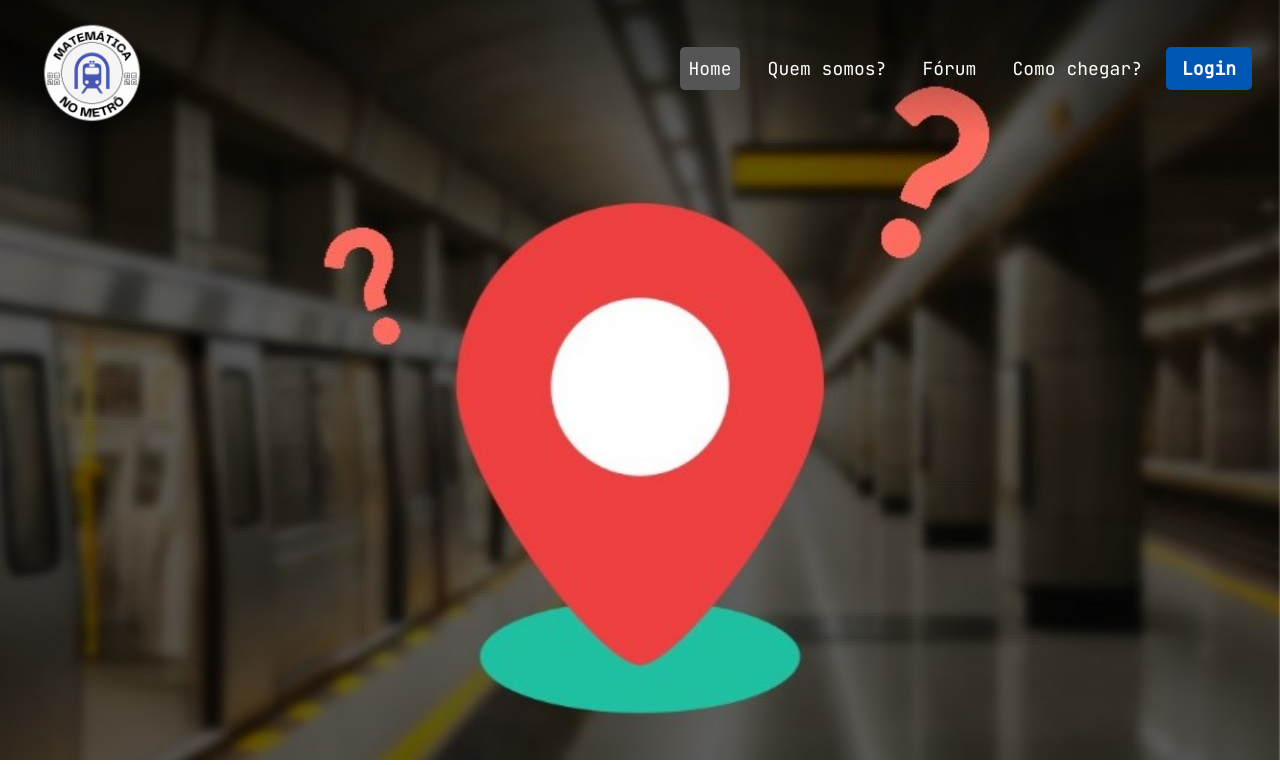
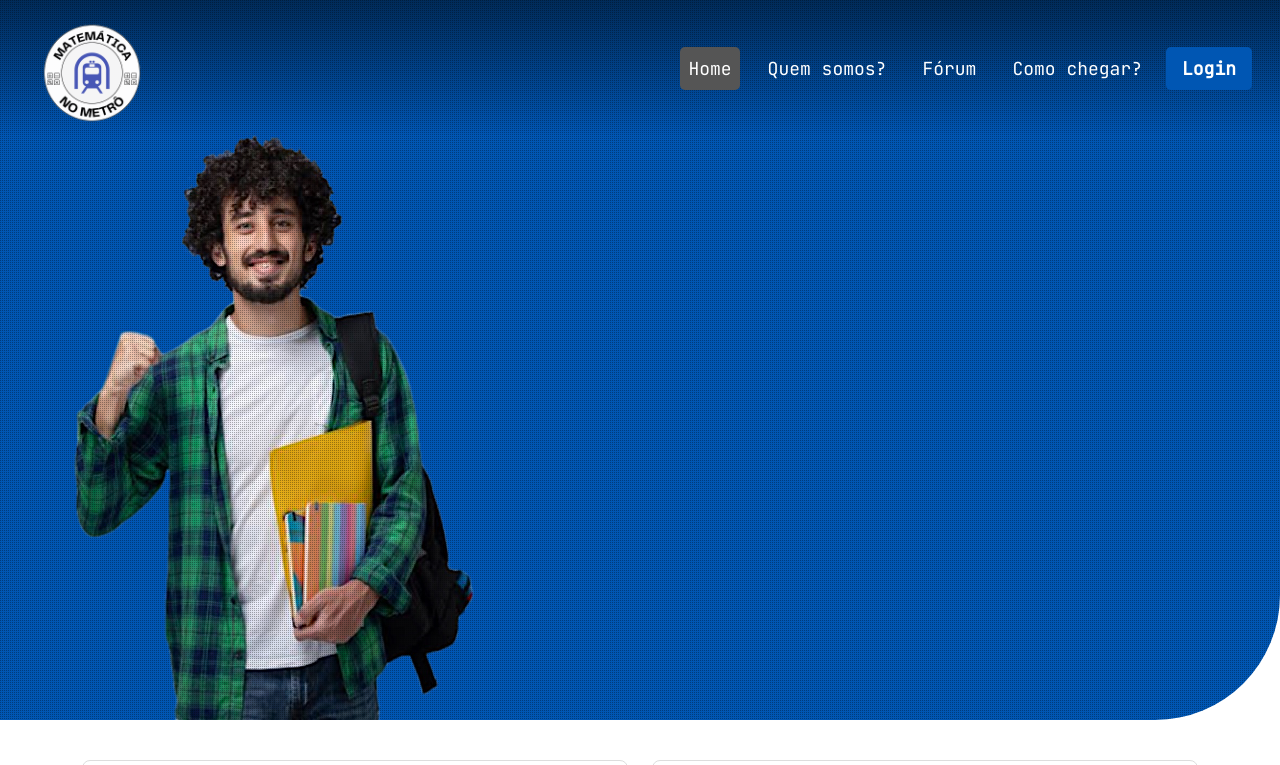
Before and after one commit to jcalladoo/projetoDefinitivo, a plain HTML site: page HTML/index.html in a window 1280 px wide. Shown: the top 765 px of the page. Drawn offline with nearby package versions, Linux system fonts and the light colour scheme; grey boxes are pictures that could not be loaded.

Commit message:
retirada do carossel, com add imagem fundo azul e reticula

```diff
--- a/CSS/index.css
+++ b/CSS/index.css
@@ -260,3 +260,18 @@ body {
 p>a{
     color: white;
 }
+#index_image{
+    width: 100%;
+    height: 90vh;
+    border-bottom-right-radius: 125px;
+}
+.reticula{
+    width: 100%;
+    height: 100%;
+    background-image: url(../imagens/image_patern.png);
+    position: absolute;
+    border-bottom-right-radius: 125px;
+}
+.image_index{
+    position: relative;
+}
--- a/HTML/index.html
+++ b/HTML/index.html
@@ -28,8 +28,7 @@
         <nav class="navbar navbar-expand-lg custom-menu">
             <div class="container-fluid">
                 <a href="../html/index.html" class="navbar-brand">
-                    <img src="../imagens/logo_final_mt.PNG" alt="Logo Matemática no Metrô"
-                        class="logo">
+                    <img src="../imagens/logo_final_mt.PNG" alt="Logo Matemática no Metrô" class="logo">
                 </a>
                 <button class="navbar-toggler" type="button" data-bs-toggle="collapse" data-bs-target="#navbarNav"
                     aria-controls="navbarNav" aria-expanded="false" aria-label="Toggle navigation">
@@ -86,22 +85,11 @@
     </div>
 
     <main id="mainContent">
-        <div id="carouselId" class="carousel slide carousel-fade" data-bs-ride="carousel">
-            <div class="carousel-inner">
-                <div class="carousel-item active">
-                    <img src="../imagens/forum.jpg" alt="Fórum" class="d-block carrossel-imagem forum-imagem">
-                </div>
-                <div class="carousel-item">
-                    <img src="../imagens/logonicolas.jpg" alt="Logo Matemática no Metrô"
-                        class="d-block carrossel-imagem">
-                </div>
-                <div class="carousel-item">
-                    <img src="../imagens/imagem_whatsapp_resized.jpg" alt="Imagem Promocional"
-                        class="d-block carrossel-imagem">
-                </div>
-            </div>
+        <div class="image_index">
+            <div class="reticula"></div>
+            <img id="index_image" src="../imagens/aluno_fundo_azul.jpeg" class="img-fluid"
+                alt="Estudante com fundo azul">
         </div>
-
         <div class="container cards-section">
             <div class="row align-items-stretch">
                 <!-- Card Avisos -->
@@ -137,9 +125,12 @@
                                         nostrum a tempora. Corporis pariatur omnis cupiditate earum autem sunt. Sint?
                                     </p>
                                 </li>
-                                <li><h5>28/11</h5>
-                                    <p>Lorem ipsum dolor sit amet consectetur adipisicing elit. Tenetur qui reprehenderit deleniti sint odio nam, quaerat architecto quae id vero voluptatibus? Ipsa
-                                         pariatur corrupti temporibus blanditiis! Distinctio vel minus esse.</p>
+                                <li>
+                                    <h5>28/11</h5>
+                                    <p>Lorem ipsum dolor sit amet consectetur adipisicing elit. Tenetur qui
+                                        reprehenderit deleniti sint odio nam, quaerat architecto quae id vero
+                                        voluptatibus? Ipsa
+                                        pariatur corrupti temporibus blanditiis! Distinctio vel minus esse.</p>
                                 </li>
                             </ul>
                         </div>
```
Also changed, not shown: HTML/quemSomos.html (+13 -11 lines), imagens/aluno_fundo_azul.jpeg (added).
